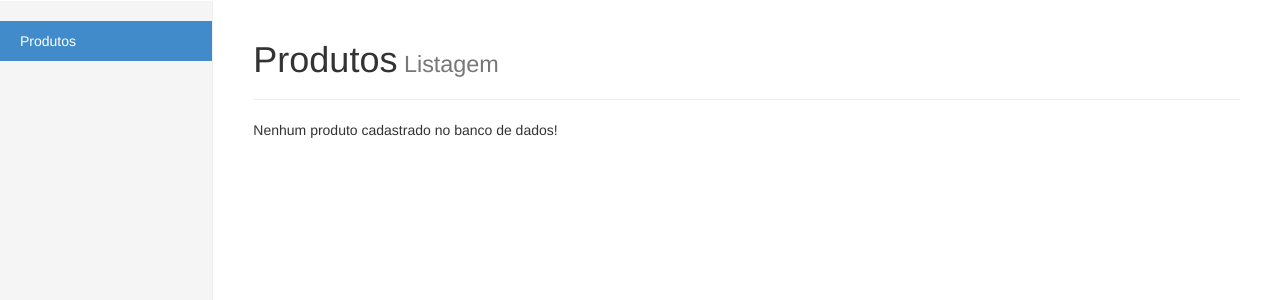
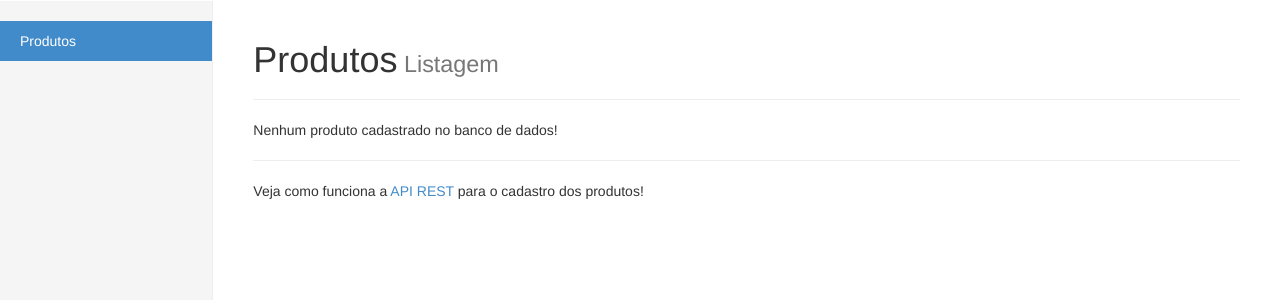
Before and after one commit to falcaotech/doctrine, a PHP site: template src/JRP/Views/produtos/listagem.twig in a window 1280 px wide. Shown: the part 50-350 px from the top of the page. Run offline with PHP 8.4, Linux system fonts and the light colour scheme; the template is opened without the code that fills it, so the values that code supplies are empty; some libraries are stand-ins or nearby versions.

Commit message:
Alterando mensagem de nenhum produto cadastrado

```diff
--- a/src/JRP/Views/produtos/listagem.twig
+++ b/src/JRP/Views/produtos/listagem.twig
@@ -30,6 +30,8 @@
             </table>
         {% else %}
             Nenhum produto cadastrado no banco de dados!
+            <hr>
+            Veja como funciona a <a href="https://github.com/walterjrp/doctrine" target="_blank">API REST</a> para o cadastro dos produtos!
         {% endif %}
 {% endblock %}
 
```
